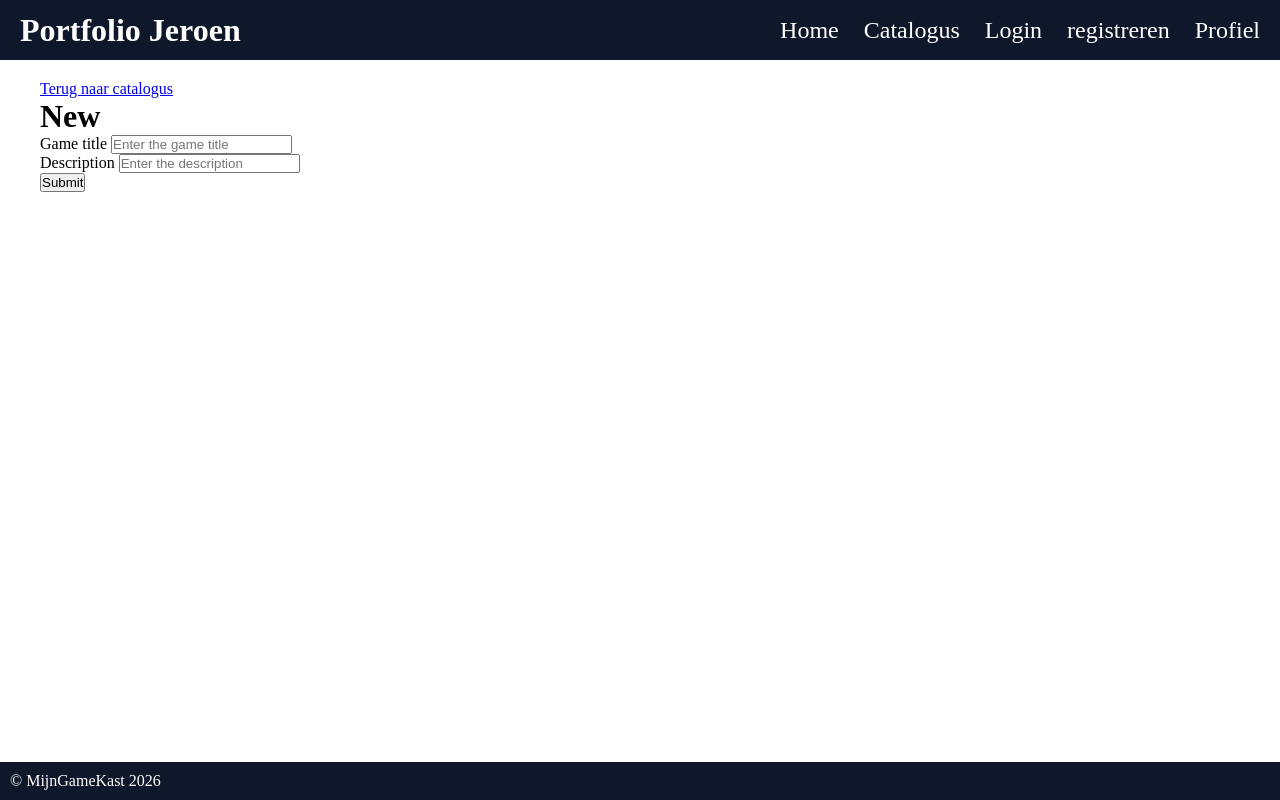
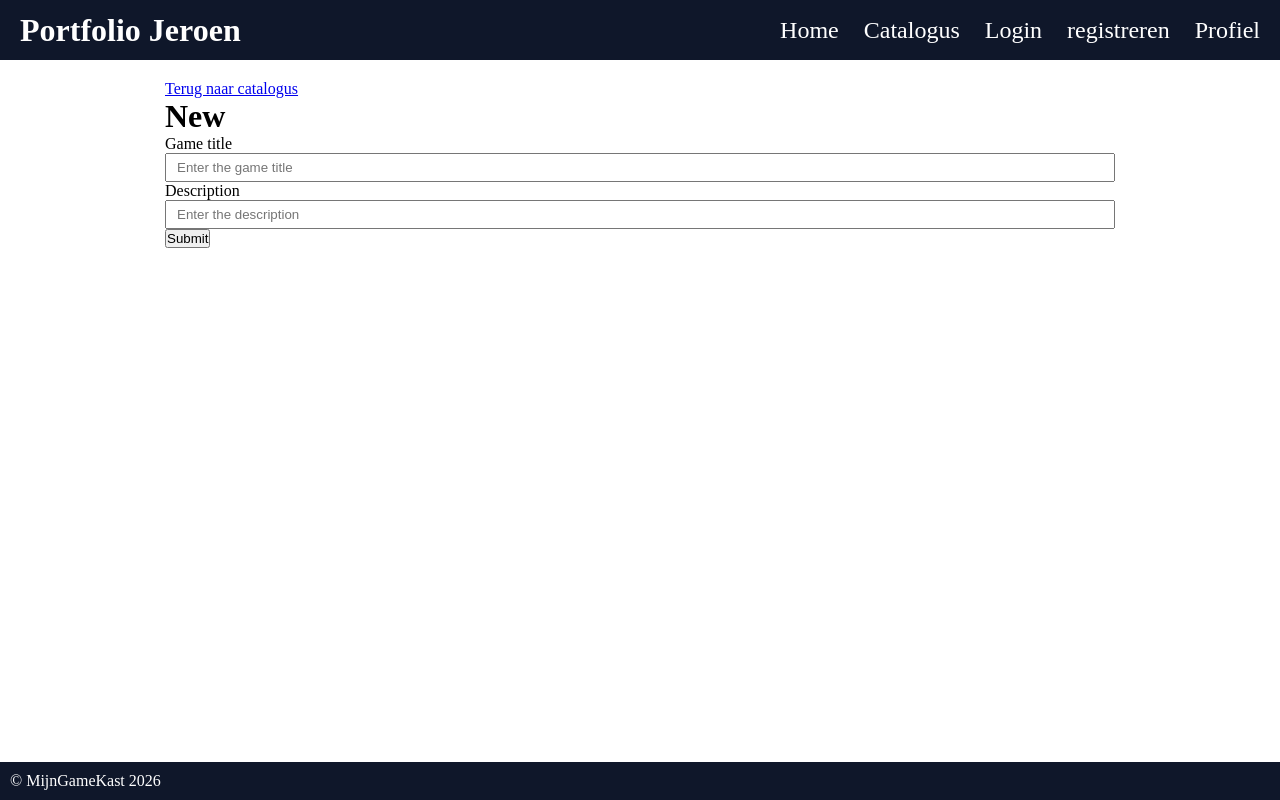
Before and after one commit to MijnGamesKast/MijnGameKastWeb, a SvelteKit app: page /catalogus/nieuw in a window 1280 px wide. Built offline with nearby package versions, Linux system fonts and the light colour scheme.

Commit message:
catalogus: added styles for game form and adjusted main layout width

```diff
--- a/src/app.css
+++ b/src/app.css
@@ -86,9 +86,9 @@ header #menu-toggle:checked ~ label .line3 {
   }
 }
 main {
-  width: 1200px;
+  width: 950px;
   max-width: 95dvw;
-  margin: 20px auto 0 auto;
+  margin: 20px auto;
 }
 
 #catalogWrapper .game-list {
@@ -115,6 +115,29 @@ main {
     grid-template-columns: repeat(3, minmax(250px, 1fr));
   }
 }
+#catalogGameForm {
+  display: flex;
+  flex-direction: column;
+  gap: 20px;
+}
+#catalogGameForm button {
+  padding: 10px 20px;
+  font-weight: bold;
+}
+
+.formGroup {
+  display: flex;
+  flex-direction: column;
+}
+.formGroup input {
+  padding: 5px 10px;
+}
+.formGroup textarea {
+  padding: 5px 10px;
+  min-height: 100px;
+  resize: vertical;
+}
+
 * {
   margin: 0;
   padding: 0;
--- /dev/null
+++ b/src/lib/styles/lib/form.scss
@@ -0,0 +1,25 @@
+#catalogGameForm {
+    display: flex;
+    flex-direction: column;
+    gap: 20px;
+
+    button {
+        padding: 10px 20px;
+        font-weight: bold;
+    }
+}
+
+.formGroup {
+    display: flex;
+    flex-direction: column;
+
+    input {
+        padding: 5px 10px;
+    }
+
+    textarea {
+        padding: 5px 10px;
+        min-height: 100px;
+        resize: vertical;
+    }
+}
--- a/src/lib/styles/lib/main.scss
+++ b/src/lib/styles/lib/main.scss
@@ -1,5 +1,5 @@
 main {
-    width: 1200px;
+    width: 950px;
     max-width: 95dvw;
-    margin: 20px auto 0 auto;
+    margin: 20px auto;
 }
--- a/src/lib/styles/main.scss
+++ b/src/lib/styles/main.scss
@@ -1,6 +1,7 @@
 @use 'lib/Header';
 @use 'lib/main';
 @use 'lib/catalog';
+@use 'lib/form';
 
 * {
   margin: 0;
```
